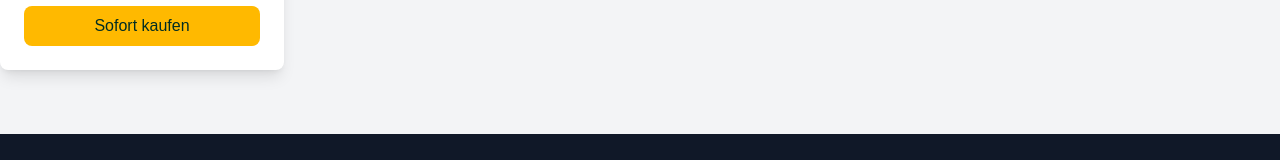
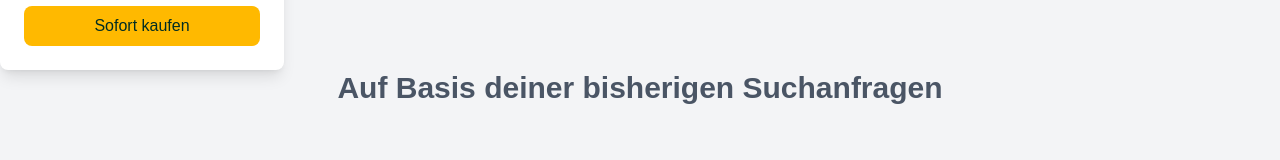
Before and after one commit to 1THGAMER1/karolwebsite, a Next.js app: page /shop in a window 1280 px wide. Shown: the part 1594-1754 px from the top of the page. Built offline with nearby package versions, Linux system fonts and the light colour scheme.

Commit message:
Veränderung von /Components in lowercase

```diff
--- a/src/app/api/products/route.js
+++ b/src/app/api/products/route.js
@@ -8,6 +8,7 @@ export async function GET() {
         { id: 3, name: "Produkt 3", price: "30.00€", imgSrc: "/product3.jpg" },
         { id: 4, name: "Produkt 4", price: "50.00€", imgSrc: "/product4.jpg" },
         { id : 5, name: "Produkt 5", price: "50.00€", imgSrc: "/product5.jpg" },
+
     ];
 
     // Antwort zurückgeben
--- a/src/app/Components/buybutton.js
+++ b/src/app/components/buybutton.js
@@ -11,7 +11,7 @@ export default function BuyButton() {
         setClicked(true);
         setTimeout(() => {
             router.push("/cart");
-        }, 300);
+        }, 250);
     };
 
     return (
--- a/src/app/shop/cart/page.js
+++ b/src/app/shop/cart/page.js
@@ -1,5 +1,5 @@
 import '../../globals.css'
-import Shopnavbar from "@/app/Components/shopnavbar";
+import Shopnavbar from "@/app/components/shopnavbar";
 
 export default function Page(){
     return(
--- a/src/app/shop/page.js
+++ b/src/app/shop/page.js
@@ -2,10 +2,10 @@
 
 import { useState, useEffect } from "react";
 import Link from "next/link";
-import Image from "next/Image";
+/* import Image from "next/Image"; */
 import BuyButton from "@/app/components/buybutton.js";
-import Cartbutton from "@/app/Components/cartbutton.js";
-import Shopnavbar from "@/app/Components/shopnavbar";
+import Cartbutton from "@/app/components/cartbutton.js";
+import Shopnavbar from "@/app/components/shopnavbar";
 
 export default function HomePage() {
     const [loading, setLoading] = useState(true);  // Zustand für das Laden
@@ -53,6 +53,7 @@ export default function HomePage() {
                             </div>
                         ))
                         : // Wenn Daten geladen sind, zeige die echten Produkte
+                        /* Am besten bald Benutzung von (bereits importiertem) next/image */
                         products.map((product) => (
                             <div key={product.id} className="bg-white p-6 rounded-lg shadow-lg">
                                 <img src={product.imgSrc} alt={product.name} className="w-full h-64 object-cover mb-4 rounded-lg" />
@@ -63,6 +64,7 @@ export default function HomePage() {
                             </div>
                         ))}
                 </div>
+                <h2 className="text-3xl text-center font-bold mb-12 text-gray-600">Auf Basis deiner bisherigen Suchanfragen</h2>
             </section>
 
             {/* Footer */}
```
Also changed, not shown: src/app/components/cartbutton.js (renamed from src/app/Components/cartbutton.js), src/app/components/counter.js (renamed from src/app/Components/counter.js), src/app/components/navbar.js (renamed from src/app/Components/navbar.js), src/app/components/shopnavbar.js (renamed from src/app/Components/shopnavbar.js), src/app/components/textrotation.js (renamed from src/app/Components/textrotation.js).
